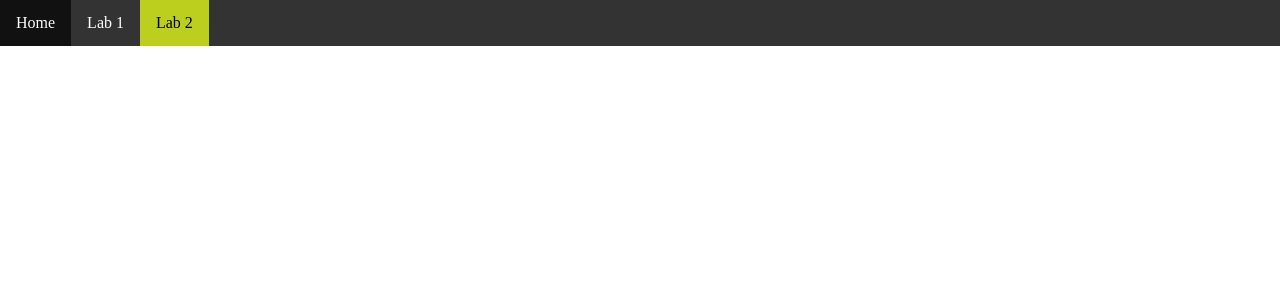
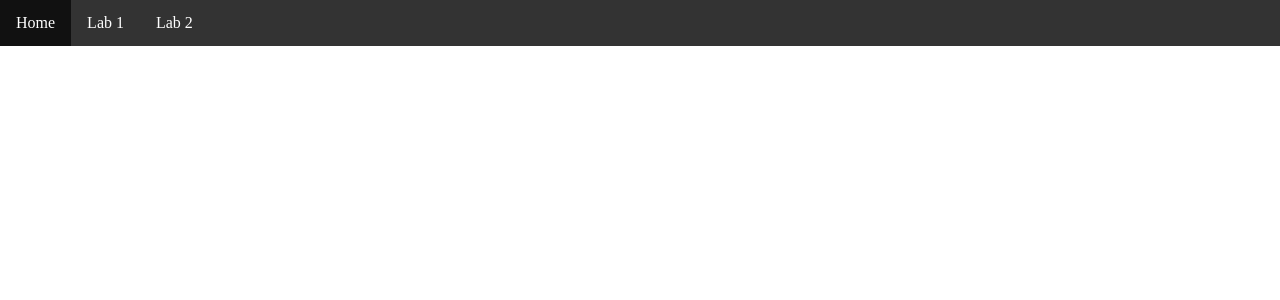
Before and after one commit to jmcarman/template.github.io, a Jekyll site: the page built from lab2.md, in a window 1280 px wide. Shown: the top 300 px of the page. Built offline with Jekyll 4.4.1, drawn with Linux system fonts in a browser that asks for light colours; our own code applies the rules of GitHub Pages for plain Markdown files.

Commit message:
default.html: Updated lab1 and lab2 page.url

```diff
--- a/_layouts/default.html
+++ b/_layouts/default.html
@@ -13,10 +13,10 @@
                 <a class="{% if page.url == '/' or page.url == '/index.html' %}active{% endif %}" href="{{ '/index.html' | relative_url }}">Home</a>
             </li>
             <li>
-                <a class="{% if page.url == '/lab1.html' %}active{% endif %}" href="{{ '/lab1.html' | relative_url }}">Lab 1</a>
+                <a class="{% if page.url == '/lab1/' %}active{% endif %}" href="{{ '/lab1.html' | relative_url }}">Lab 1</a>
             </li>
             <li>
-                <a class="{% if page.url == '/lab2.html' %}active{% endif %}" href="{{ '/lab2.html' | relative_url }}">Lab 2</a>
+                <a class="{% if page.url == '/lab2/' %}active{% endif %}" href="{{ '/lab2.html' | relative_url }}">Lab 2</a>
             </li>
         </ul>
     </nav>
```
